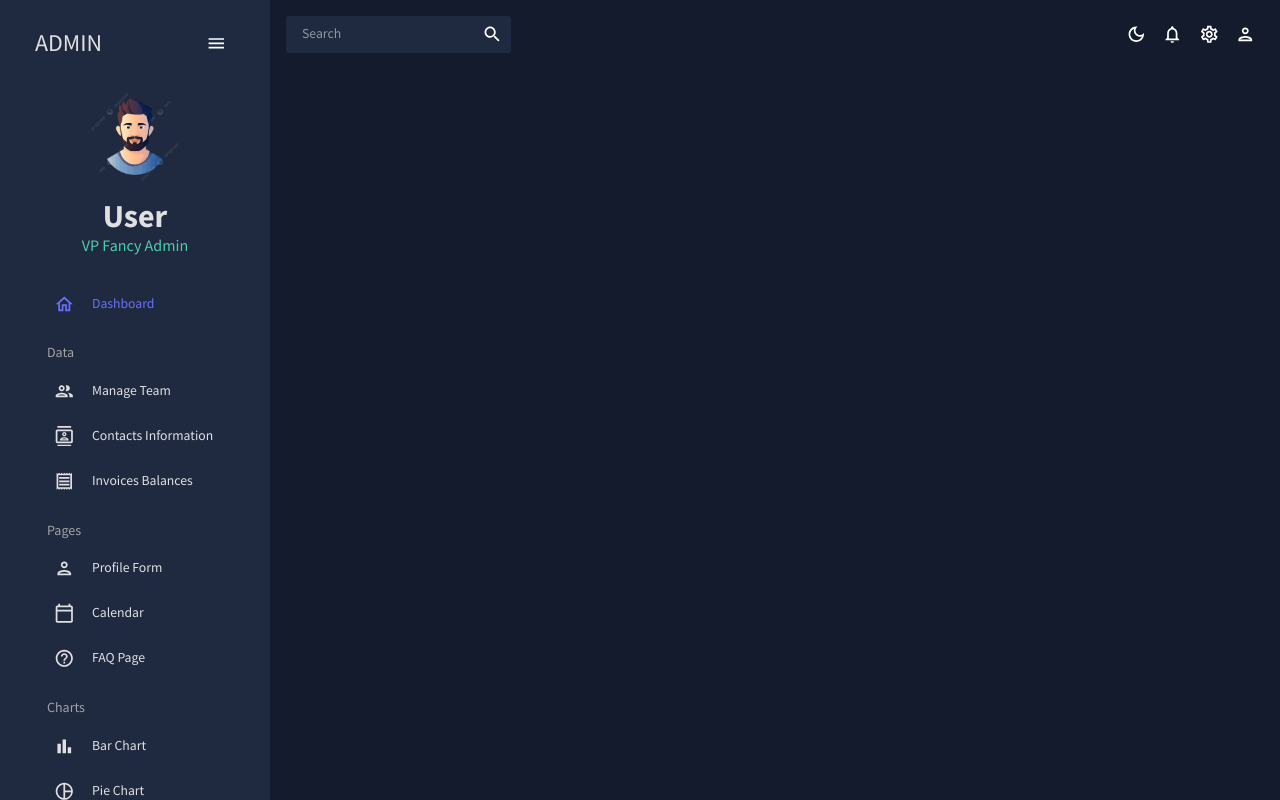
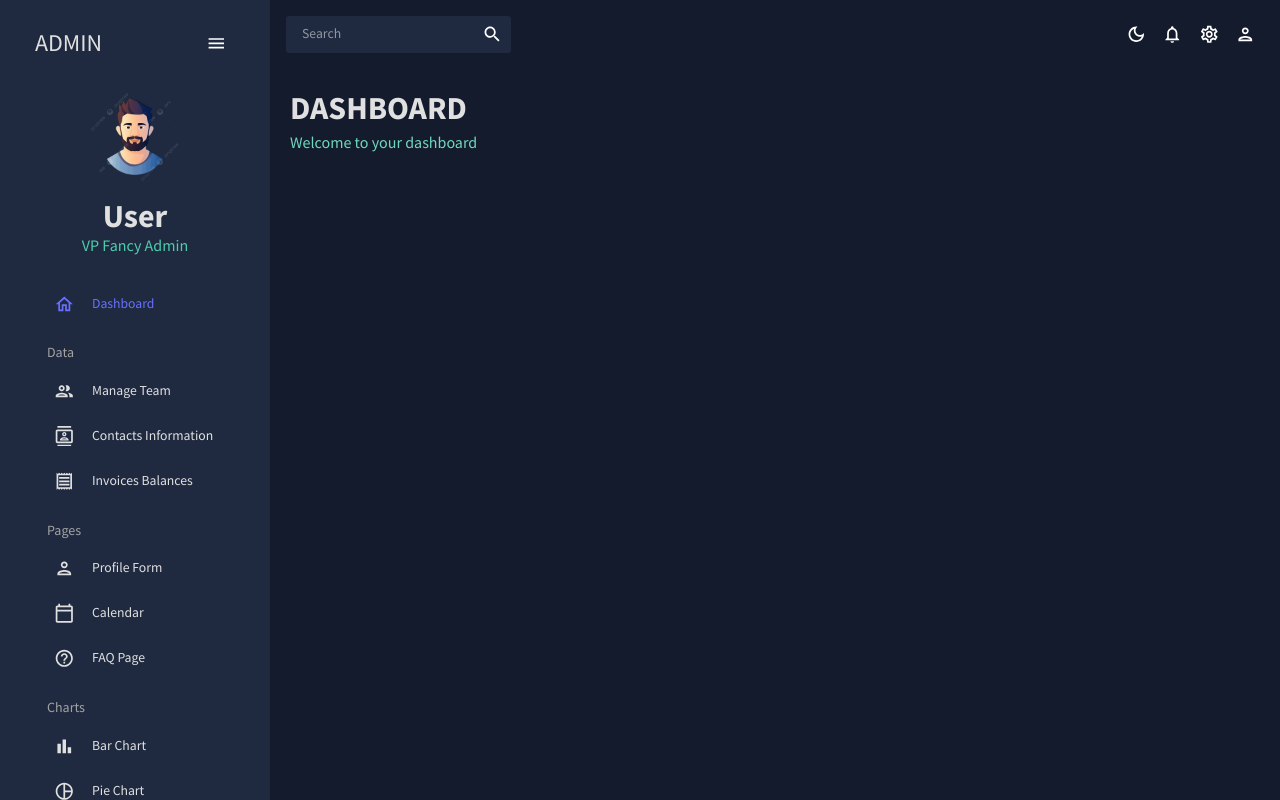
Before and after one commit to hyousafdev/ReactJS-Admin-Panel-with-Material-UI, a React (Create React App) app in the folder admin-panel/: page / in a window 1280 px wide. Built offline with nearby package versions, Linux system fonts and the light colour scheme.

Commit message:
Added Header Component

```diff
--- /dev/null
+++ b/admin-panel/src/components/Header.js
@@ -0,0 +1,24 @@
+import { Typography, Box, useTheme } from "@mui/material";
+import { tokens } from "../theme";
+
+const Header = ({ title, subtitle }) => {
+  const theme = useTheme();
+  const colors = tokens(theme.palette.mode);
+  return (
+    <Box mb="30px">
+      <Typography
+        variant="h2"
+        color={colors.grey[100]}
+        fontWeight="bold"
+        sx={{ m: "0 0 5px 0" }}
+      >
+        {title}
+      </Typography>
+      <Typography variant="h5" color={colors.greenAccent[400]}>
+        {subtitle}
+      </Typography>
+    </Box>
+  );
+};
+
+export default Header;
--- a/admin-panel/src/scenes/dashboard/index.js
+++ b/admin-panel/src/scenes/dashboard/index.js
@@ -1,7 +1,14 @@
+import { Box } from "@mui/material"
+import Header from "../../components/Header"
+
 const Dashboard = () => {
-    return (
-      <div></div>
-    )
-  }
+  return (
+    <Box m="20px">
+      <Box display="flex" justifyContent="space-between" alignItems="center">
+        <Header title="DASHBOARD" subtitle="Welcome to your dashboard" />
+      </Box>
+    </Box>
+  )
+}
 
-  export default Dashboard
+export default Dashboard
```
